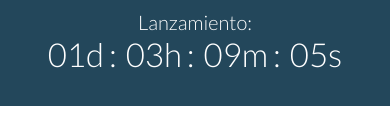
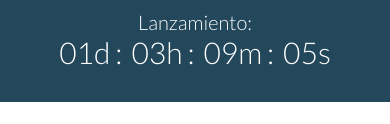
Before and after one commit to ArudoPE/Landing_Component, a plain HTML site: page index.html in a window 390 px wide. Shown: the part 455-579 px from the top of the page. Drawn offline with Linux system fonts and the light colour scheme.

Commit message:
Fix countdown font size

```diff
--- a/style.css
+++ b/style.css
@@ -108,4 +108,7 @@ body {
     .form {
         width: 90%;
     }
+    .countdown span {
+        font-size: 30px;
+    }
 }
```
